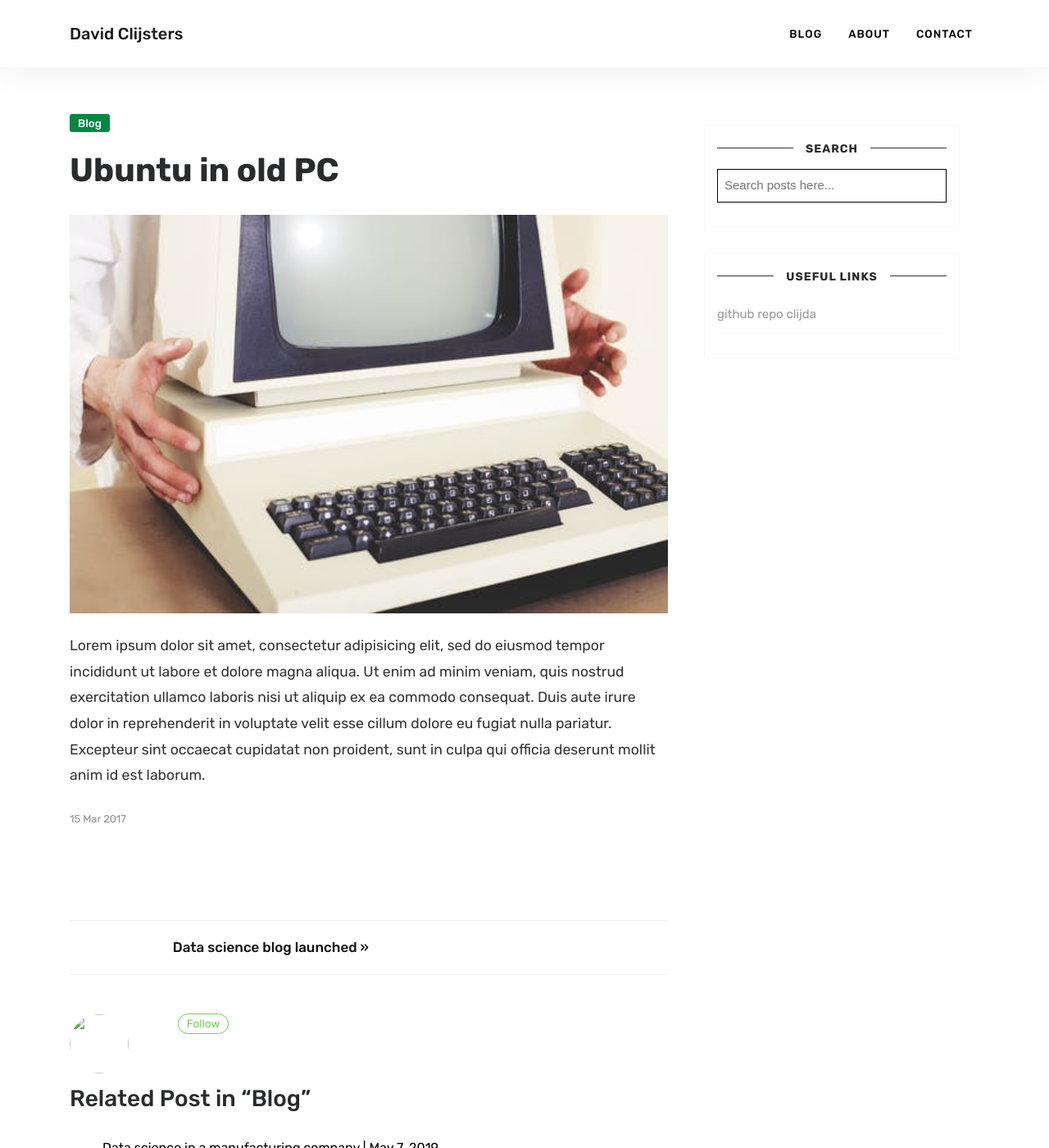
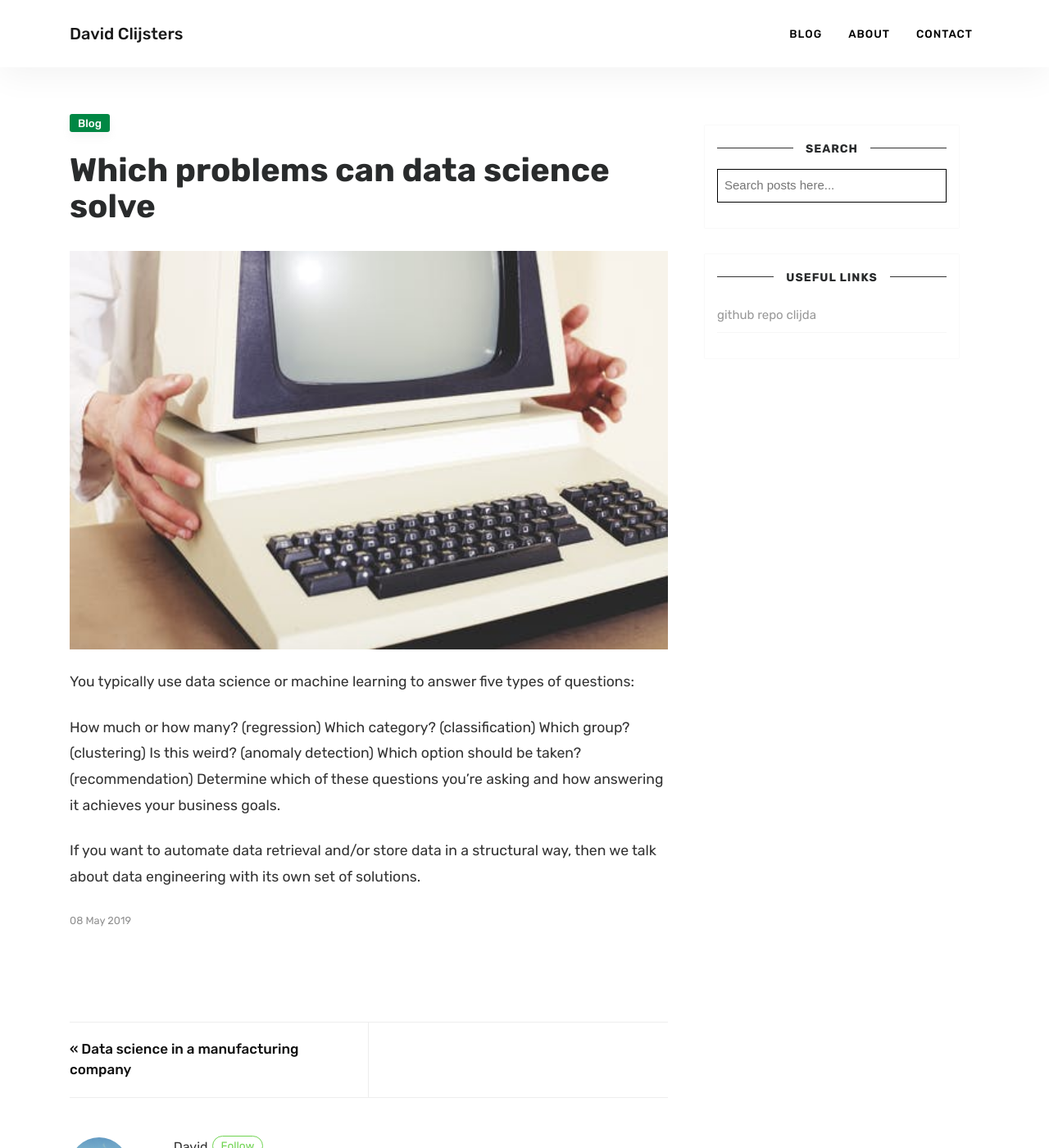
Before and after one commit to clijda/clijda.github.io, a Jekyll site: the page built from _posts/2017-03-15-ubuntu-in-10-years-old-pc.markdown, in a window 1280 px wide and 1400 px high. Shown: the whole window at 82% size. Built offline with Jekyll 4.4.1, drawn with Linux system fonts in a browser that asks for light colours; nearby versions of some CDN libraries; comment, search, counter and statistics services are not loaded; some of the changed text lies outside the part shown.

Commit message:
Update 2017-03-15-ubuntu-in-10-years-old-pc.markdown

```diff
--- a/_posts/2017-03-15-ubuntu-in-10-years-old-pc.markdown
+++ b/_posts/2017-03-15-ubuntu-in-10-years-old-pc.markdown
@@ -1,17 +1,21 @@
 ---
 layout: post
 cover: assets/images/1.jpg
-title: Ubuntu in old PC
-date: 2017-03-15 12:00:00 +0545
+title: Which problems can data science solve
+date: 2019-05-08 12:00:00 +0545
 categories: blog
-author: john
+author: David
 featured: true
-summary: Lorem ipsum dolor sit amet, consectetur adipisicing elit, sed do eiusmod
+summary: machine learning techniques
 ---
 
- Lorem ipsum dolor sit amet, consectetur adipisicing elit, sed do eiusmod
- tempor incididunt ut labore et dolore magna aliqua. Ut enim ad minim veniam,
- quis nostrud exercitation ullamco laboris nisi ut aliquip ex ea commodo
- consequat. Duis aute irure dolor in reprehenderit in voluptate velit esse
- cillum dolore eu fugiat nulla pariatur. Excepteur sint occaecat cupidatat non
- proident, sunt in culpa qui officia deserunt mollit anim id est laborum.
+You typically use data science or machine learning to answer five types of questions:
+
+How much or how many? (regression)
+Which category? (classification)
+Which group? (clustering)
+Is this weird? (anomaly detection)
+Which option should be taken? (recommendation)
+Determine which of these questions you're asking and how answering it achieves your business goals.
+
+If you want to automate data retrieval and/or store data in a structural way, then we talk about data engineering with its own set of solutions.
```
